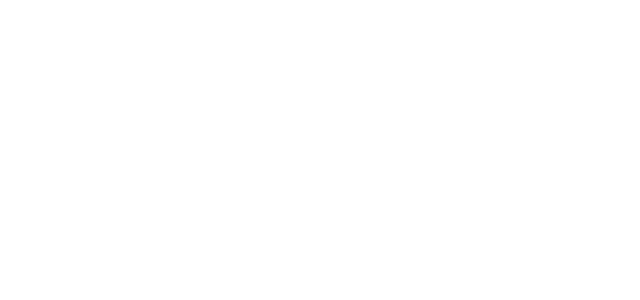
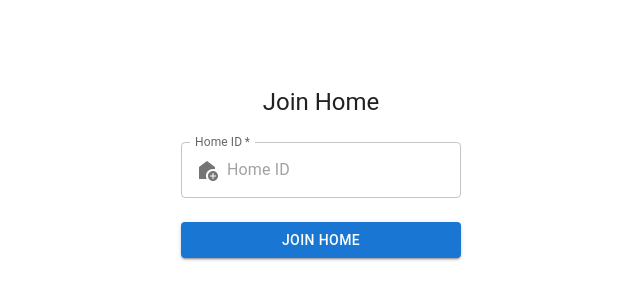
Before and after one commit to NUS-ISS-Homie/nus-iss-homie, a React (Create React App) app in the folder frontend/: page /join in a window 1280 px wide. Before the commit this address had no page. Shown: the part 140-440 px from the top of the page, without its empty margins (261-901 px from the left). Built offline with nearby package versions, Linux system fonts and the light colour scheme.

Commit message:
Create Home Join page

```diff
--- a/frontend/src/App.tsx
+++ b/frontend/src/App.tsx
@@ -6,6 +6,7 @@ import './App.css';
 // import { useSockets } from './context/SocketContext';
 import HomeRegisterPage from './pages/HomeRegisterPage';
 import DashboardPage from './pages/DashboardPage';
+import HomeJoinPage from './pages/HomeJoinPage';
 
 function App() {
   // const { homeSocket: socket } = useSockets();
@@ -14,6 +15,7 @@ function App() {
   const guestRoutes = (
     <Routes>
       <Route path='/signup' element={<HomeRegisterPage />}></Route>
+      <Route path='/join' element={<HomeJoinPage />}></Route>
       <Route path='/' element={<DashboardPage />}></Route>
     </Routes>
   );
--- /dev/null
+++ b/frontend/src/pages/HomeJoinPage.tsx
@@ -0,0 +1,89 @@
+import { AddHome } from '@mui/icons-material';
+import {
+  Box,
+  Button,
+  Container,
+  Grid,
+  InputAdornment,
+  TextField,
+  Typography,
+} from '@mui/material';
+import React from 'react';
+import APIHome from '../utils/api-home';
+import { useNavigate } from 'react-router-dom';
+
+function HomeJoinPage() {
+  const navigate = useNavigate();
+  const userId = '507f1f77bcf86cd799439011';
+
+  const handleSubmit = (event: React.FormEvent<HTMLFormElement>) => {
+    event.preventDefault();
+    const data = new FormData(event.currentTarget);
+    const homeId = data.get('homeId');
+
+    if (!homeId) return;
+
+    // TODO: get current userId
+    APIHome.joinHome(homeId.toString(), userId);
+
+    navigate('/');
+  };
+
+  return (
+    <Container
+      maxWidth='xs'
+      sx={{
+        height: '100vh',
+        display: 'flex',
+        alignItems: 'center',
+      }}
+    >
+      <Box
+        sx={{
+          display: 'flex',
+          flexDirection: 'column',
+          alignItems: 'center',
+          mb: 20,
+        }}
+      >
+        <Typography component='h1' variant='h5'>
+          Join Home
+        </Typography>
+        <Box
+          sx={{ mt: 3 }}
+          component='form'
+          autoComplete={'off'}
+          onSubmit={handleSubmit}
+        >
+          <Grid item xs={12}>
+            <TextField
+              InputProps={{
+                startAdornment: (
+                  <InputAdornment position='start'>
+                    <AddHome />
+                  </InputAdornment>
+                ),
+              }}
+              placeholder={`Home ID`}
+              required
+              fullWidth
+              id='homeId'
+              label='Home ID'
+              name='homeId'
+            />
+          </Grid>
+          <Button
+            type='submit'
+            fullWidth
+            variant='contained'
+            sx={{ mt: 3, mb: 2 }}
+          >
+            Join Home
+          </Button>
+        </Box>
+      </Box>
+    </Container>
+  );
+}
+
+export default HomeJoinPage;
--- a/frontend/src/pages/HomeRegisterPage.tsx
+++ b/frontend/src/pages/HomeRegisterPage.tsx
@@ -16,6 +16,7 @@ import { useNavigate } from 'react-router-dom';
 
 function HomeRegisterPage() {
   const [tenants, setTenants] = useState(['']);
+  const userId = '507f1f77bcf86cd799439011';
   const navigate = useNavigate();
 
   const handleSubmit = (event: React.FormEvent<HTMLFormElement>) => {
@@ -27,7 +28,7 @@ function HomeRegisterPage() {
     }
 
     // TODO: get current userId
-    APIHome.createHome('507f1f77bcf86cd799439011');
+    APIHome.createHome(userId);
 
     // TODO: send invites to invitees
 
@@ -37,8 +38,8 @@ function HomeRegisterPage() {
   const TenantsField = (props: { t: number; username: string | null }) => {
     const { t, username } = props;
     return (
-      <Grid item display='flex'>
-        <Grid xs={12}>
+      <Grid display='flex'>
+        <Grid item xs={12}>
           <TextField
             InputProps={{
               startAdornment: (
@@ -105,9 +106,7 @@ function HomeRegisterPage() {
           Register Home
         </Typography>
         <Box
-          sx={{
-            mt: 3,
-          }}
+          sx={{ mt: 3 }}
           component='form'
           autoComplete={'off'}
           onSubmit={handleSubmit}
```
